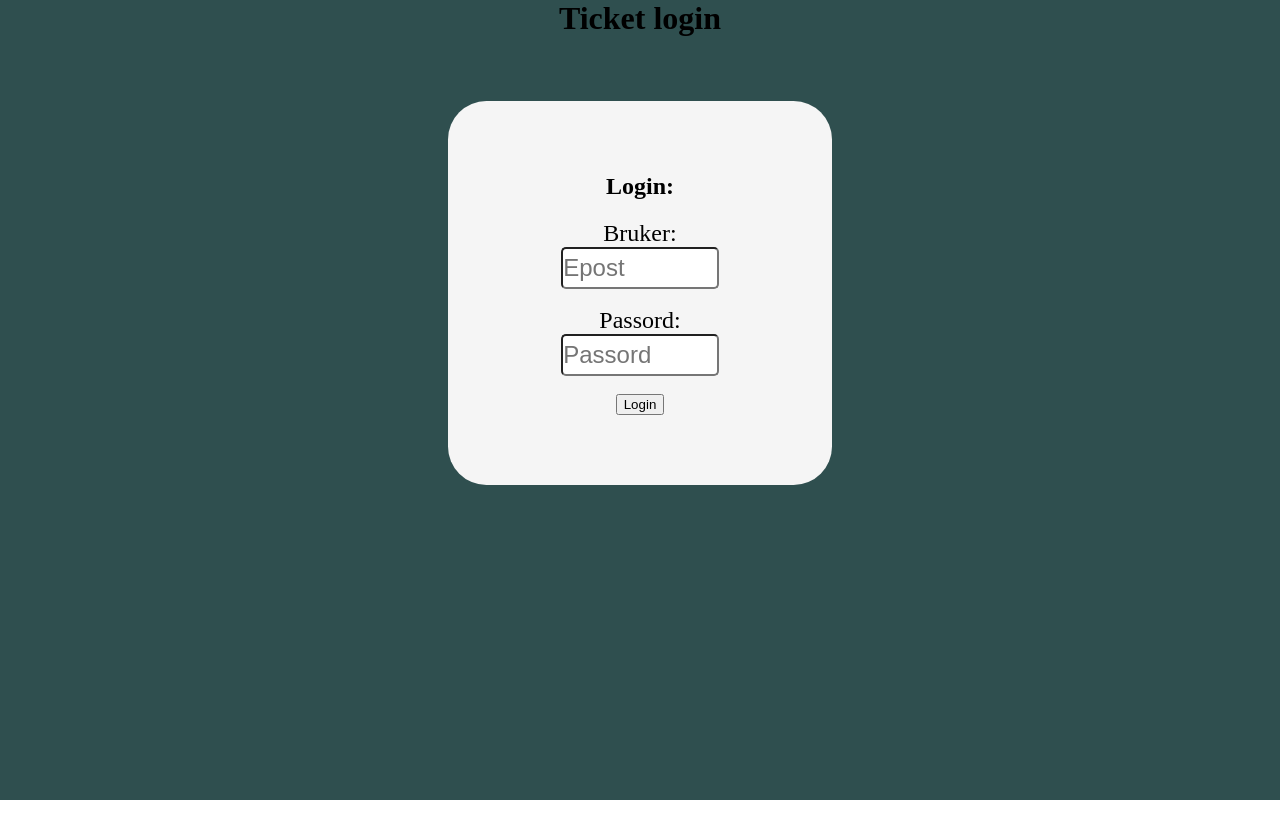
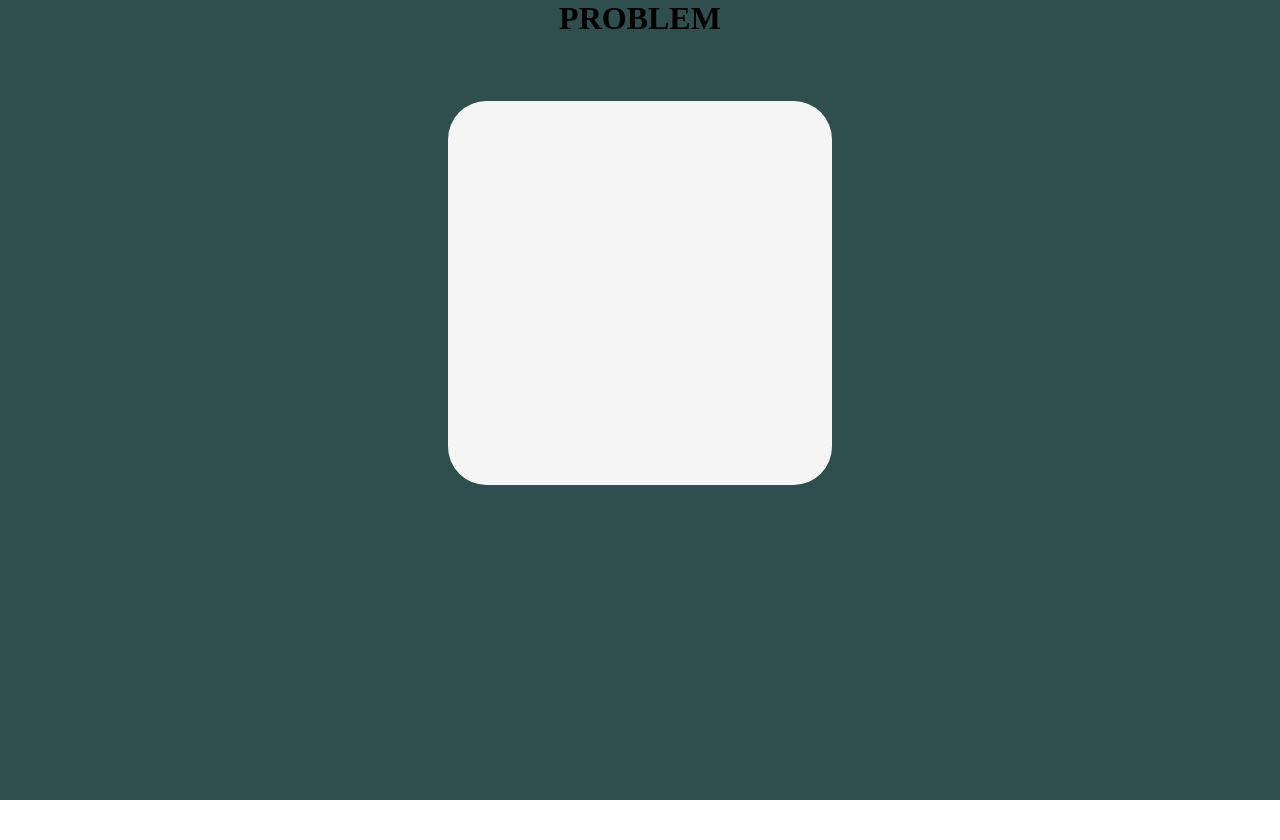
Before and after one commit to ErlendurPA/pr-veeksamen, a PHP site: page /ticket.php in a window 1280 px wide. Shown: the part 82-922 px from the top of the page. Run offline with PHP 8.4, Linux system fonts and the light colour scheme.

Commit message:
datamodell pdf

```diff
--- a/public/ticket.php
+++ b/public/ticket.php
@@ -2,9 +2,7 @@
 if (!isset($_SESSION)) {
     session_start();
 }
-include "../db_connect.php";
-
-{
+include "../db_connect.php"; {
 ?>
     <!--
     //|||||||||||||||||||||||||||||||||||||||||||||||||||||||||||||||
@@ -26,14 +24,10 @@ include "../db_connect.php";
             </a>
         </header>
         <div class="bakgrunn">
-            <h1>Ticket login</h1>
+            <h1>PROBLEM
+            </h1>
             <form class="loginForm" action="login.php" method="post">
-                <h2>Login:</h2>
-                <label>Bruker: </label>
-                <input class="input" type="text" name="epost" placeholder="Epost"><br />
-                <label>Passord: </label>
-                <input class="input" type="password" name="passord" placeholder="Passord"><br />
-                <button type="submit">Login</button><br />
+
             </form>
         </div>
         <footer></footer>
```
Also changed, not shown: 1 other file.
